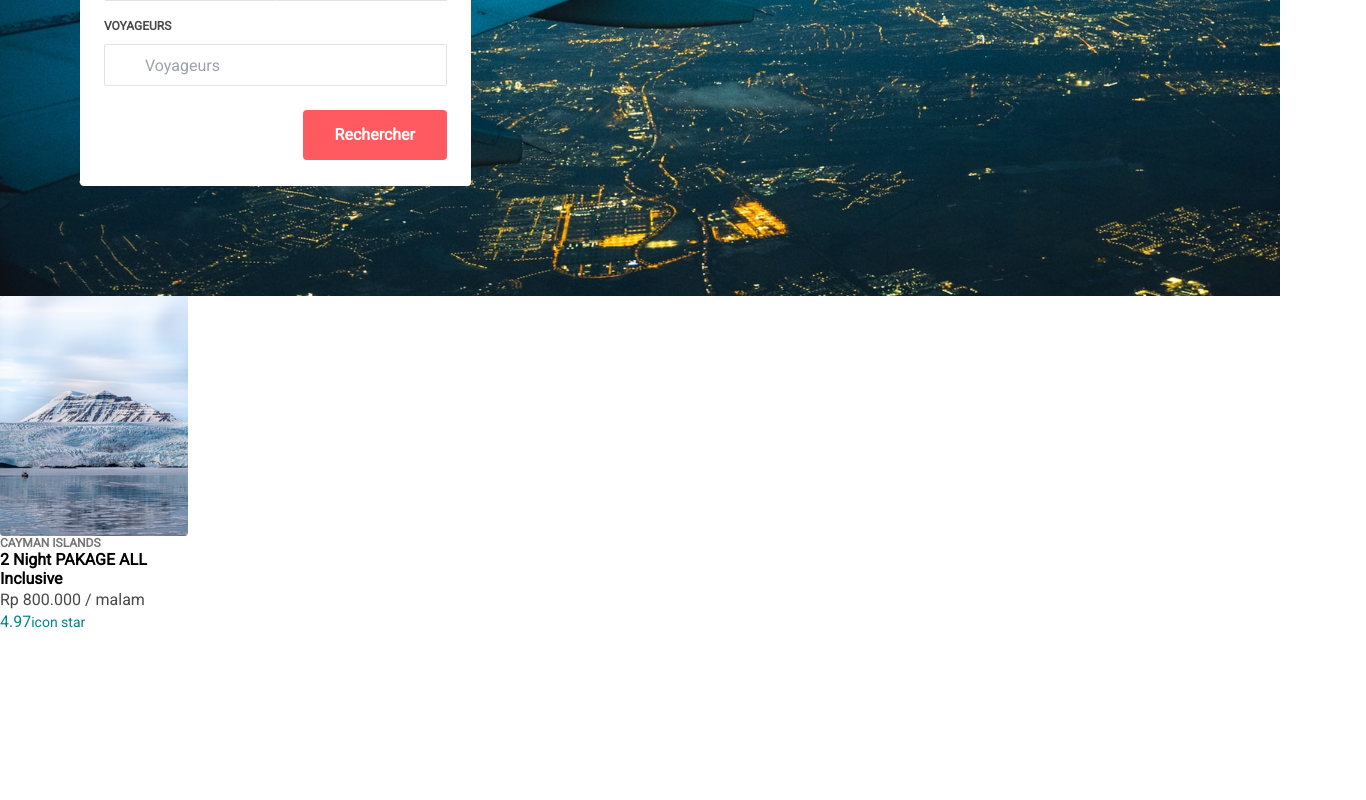
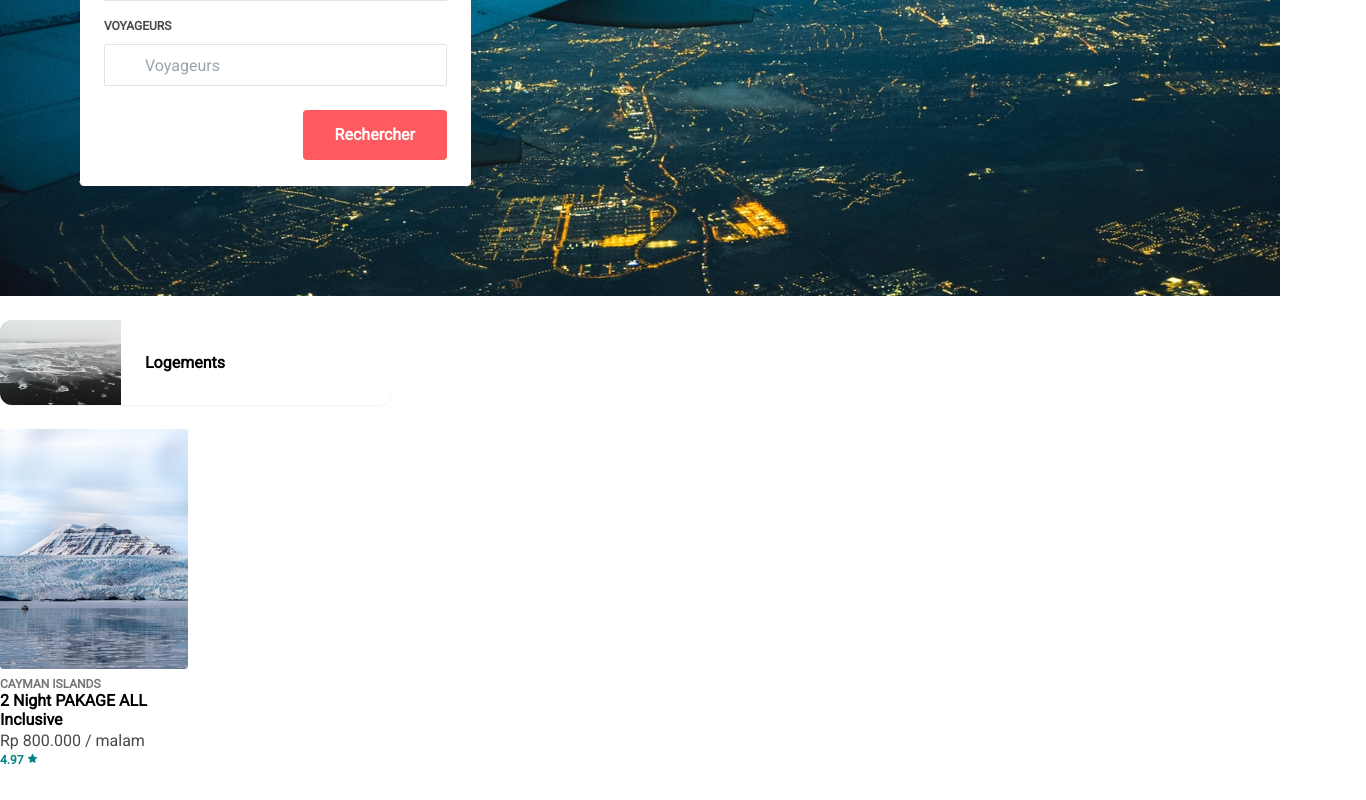
Before and after one commit to AjiePrm/airbnbClone, a Nuxt app: page /example in a window 1280 px wide. Shown: the part 454-1254 px from the top of the page, 1366 px wide, since content can reach past the window. Before the commit the page ends 1121 px from the top, so only its background shows below. Built offline with nearby package versions, Linux system fonts and the light colour scheme.

Commit message:
explore conponent

```diff
--- a/components/cardItem.vue
+++ b/components/cardItem.vue
@@ -1,18 +1,31 @@
 <template>
     <div>
         <div class="card w-[188px] h-[371px] ">
-            <div class="rounded-lg h-60 w-48">
+            <div class="rounded-lg w-[188px] h-[240px]">
                 <img src="~/assets/image/imageOne.svg" class="img-in-image-div">
             </div>
-            <div class="info-box font-fontRoboto">
+
+            <div class="font-fontRoboto py-[8px]">
                 <div class="font-bold text-xs leading-[1.2] uppercase text-secondaryGray">Cayman Islands</div>
                 <div class="font-fontRoboto font-bold text-base leading-[1.1875rem]">2 Night PAKAGE ALL Inclusive</div>
                 <div class="font-normal text-base leading-[1.5rem] text-secondaryDark">Rp 800.000 / malam</div>
                 <div class="flex text-sm leading-5 text-primaryGreeb">
-                    <div class="text-base leading-5">4.97</div>
-                    <span class="fas fa-star mr-1"> icon star</span>
+                    <div class="font-bold text-[12px] leading-[14px]">4.97</div>
+                    <span class="ml-1 ">
+                        <StarIcon class="h-[11px] w-[11px] text-blue-500" />
+                    </span>
                 </div>
             </div>
         </div>
     </div>
 </template>
+
+<script>
+import { StarIcon } from '@heroicons/vue/24/solid'
+export default {
+    components: {
+        StarIcon
+    }
+}
+
+</script>
--- a/components/category.vue
+++ b/components/category.vue
@@ -1,5 +1,10 @@
 <template>
-    <div>
-
+    <div class="flex w-[391px] h-[85px] rounded-xl items-center my-6 shadow-sm">
+        <div class="bg-cover">
+            <img class="bg-cover rounded-l-xl w-[121px] h-[85px]" src="~/assets/image/exploreOne.png" alt="">
+        </div>
+        <div class="pl-6 content-center">
+            <h2 class="font-fontRoboto font-semibold text-base leading-5">Logements</h2>
+        </div>
     </div>
 </template>
--- a/pages/example.vue
+++ b/pages/example.vue
@@ -4,7 +4,10 @@
         <Header></Header>
         <CardForm></CardForm>
     </div>
-    <div class="w-[1366px] m-auto">
+    <div class="container w-[1366px] m-auto">
+        <Category></Category>
+    </div>
+    <div class="container w-[1366px] m-auto">
         <CardItem></CardItem>
     </div>
 </template>
```
Also changed, not shown: assets/image/exploreOne.png (added).
